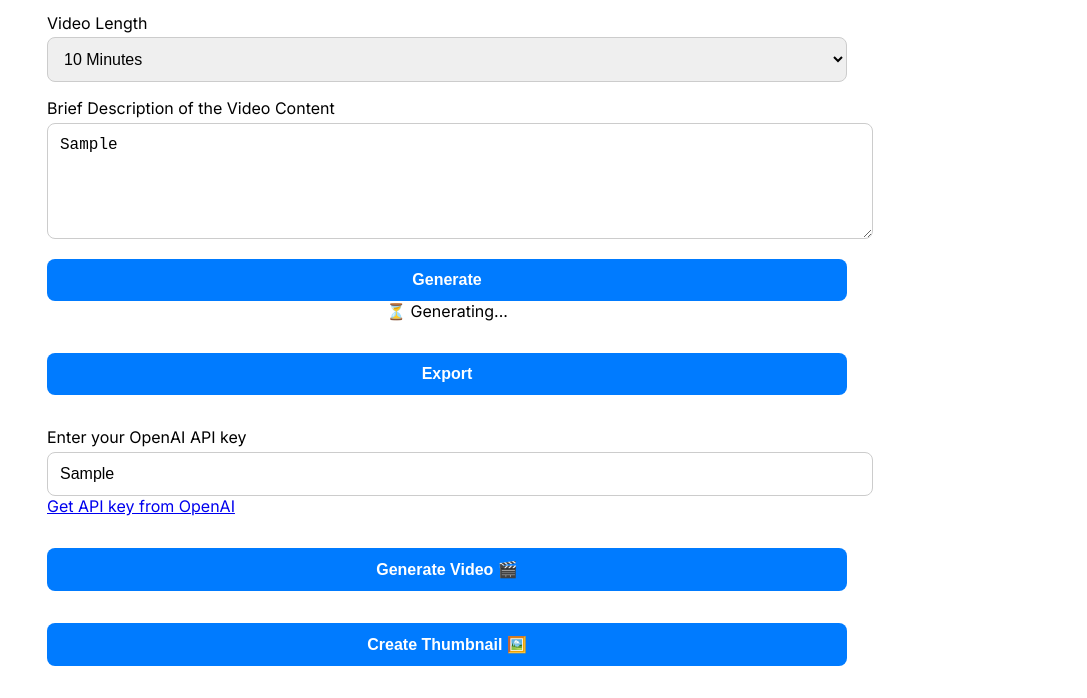
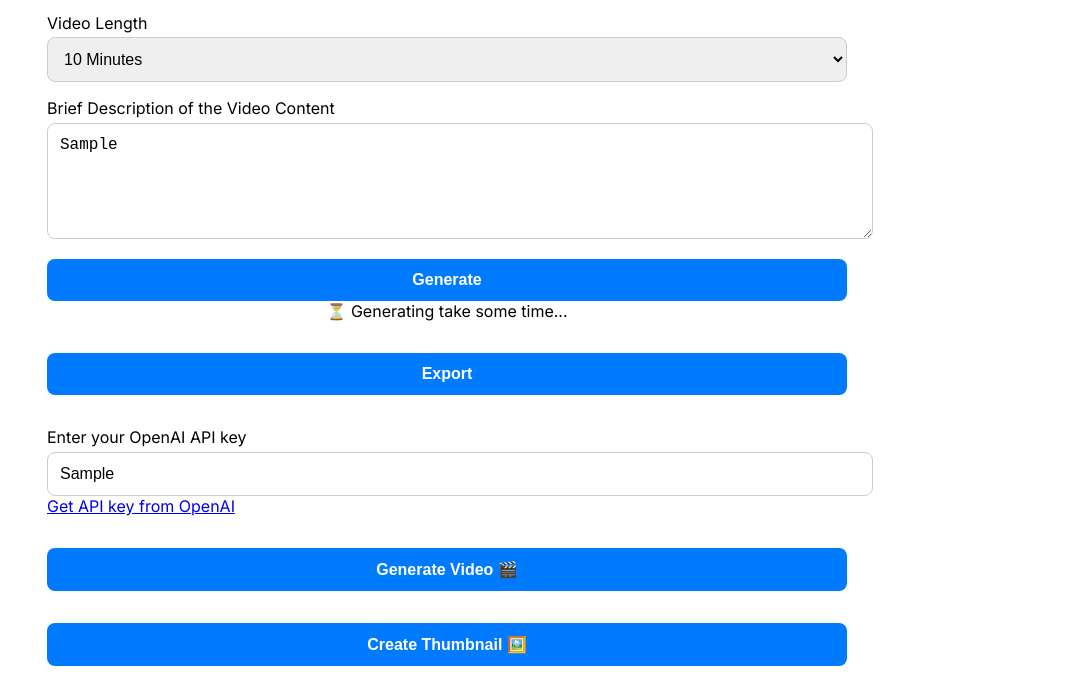
Before and after one commit to gamerofYTMSMP/Social-Automation, a plain HTML site: page index.html in a window 1280 px wide. Both pictures are taken after typing "Sample", "Sample", "Sample" into the empty fields and a click on the button "Generate". Shown: the part 186-884 px from the top of the page, without its empty margins (193-1280 px from the left). Drawn offline with Linux system fonts and the light colour scheme; no server answers.

Commit message:
Update index.html

```diff
--- a/index.html
+++ b/index.html
@@ -119,7 +119,7 @@
     </div>
 
     <button onclick="generateContent()">Generate</button>
-    <div id="loading">⏳ Generating...</div>
+    <div id="loading">⏳ Generating take some time...</div>
 
     <div class="flex spacer" id="output" style="display: none;">
       <div class="output-card">
```
